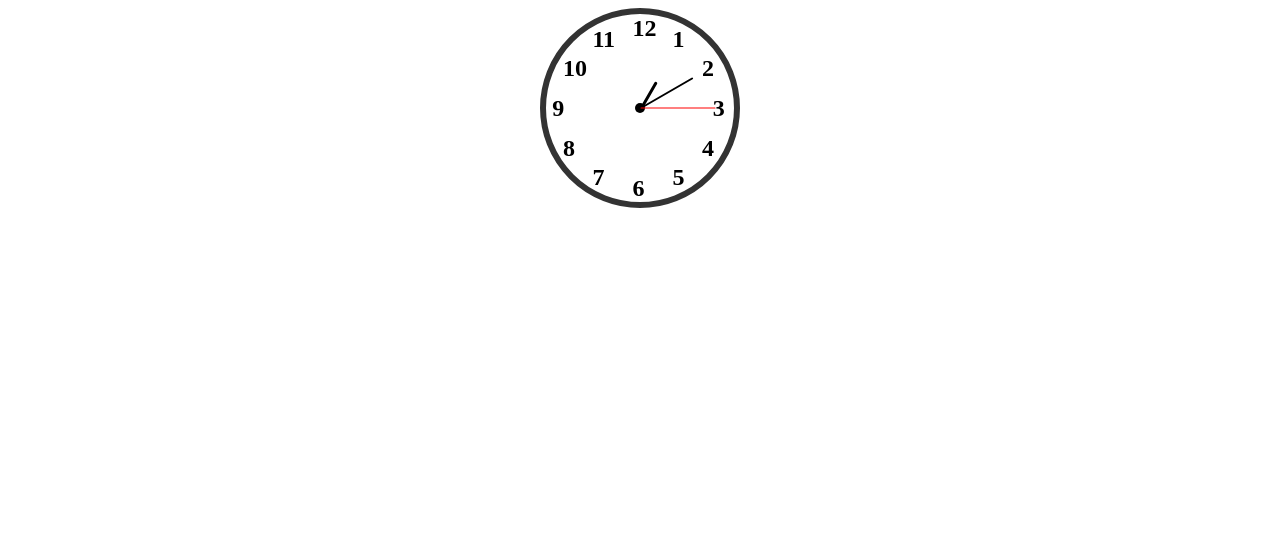
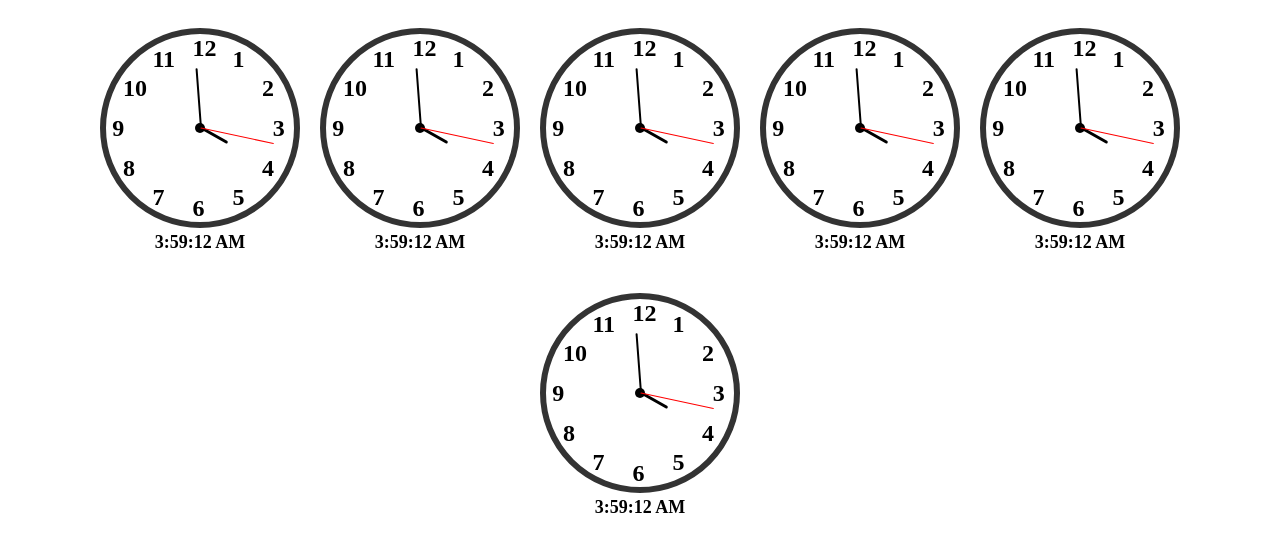
Before and after one commit to MoisGames/time-zone-clock-react-ts-redux, a React app: page / in a window 1280 px wide. Shown: the top 552 px of the page. Built offline with nearby package versions, Linux system fonts and the light colour scheme.

Commit message:
feat (Clock.tsx, ClockPage.tsx, Clock.css, ClockPage.css) добавил анимацию стрелок. добавил time-display ниже циферблата. Теперь все корректно отображается.

```diff
--- a/src/components/Clock/Clock.css
+++ b/src/components/Clock/Clock.css
@@ -1,7 +1,13 @@
 @import '../../styles/variables.css';
+
+.clock-container {
+  text-align: center;
+  margin-bottom: 20px;
+}
 
 .clock {
   position: relative;
+  display: inline-block;
   width: calc(var(--clock-size) - var(--clock-border-width) * 2);
   height: calc(var(--clock-size) - var(--clock-border-width) * 2);
   border: var(--clock-border-color) solid var(--clock-border-width);
@@ -41,7 +47,6 @@
   height: calc(var(--minute-hand-length) / 2);
   background-color: var(--clock-hand-color);
   border-radius: 4px;
-  transform: rotate(30deg);
 }
 
 .minute-hand {
@@ -49,7 +54,6 @@
   height: var(--minute-hand-length);
   background-color: var(--clock-hand-color);
   border-radius: 4px;
-  transform: rotate(60deg);
 }
 
 .second-hand {
@@ -57,7 +61,12 @@
   height: var(--second-hand-length);
   background-color: red;
   border-radius: 2px;
-  transform: rotate(90deg);
+}
+
+.time-display {
+  font-size: 18px;
+  font-weight: bold;
+  color: var(--clock-hand-color);
 }
 
 .number {
--- a/src/components/Clock/Clock.tsx
+++ b/src/components/Clock/Clock.tsx
@@ -1,8 +1,41 @@
-import React from 'react';
+import React, { useEffect, useRef } from 'react';
 import './Clock.css';
 
 const Clock: React.FC = () => {
+  const hourHandRef = useRef<HTMLDivElement>(null);
+  const minuteHandRef = useRef<HTMLDivElement>(null);
+  const secondHandRef = useRef<HTMLDivElement>(null);
+
+  useEffect(() => {
+    const updateClock = () => {
+      const now = new Date();
+      const hours = now.getHours() % 12;
+      const minutes = now.getMinutes();
+      const seconds = now.getSeconds();
+
+      const hourRotation = (hours + minutes / 60) * 30;
+      const minuteRotation = (minutes + seconds / 60) * 6;
+      const secondRotation = seconds * 6;
+
+      if (hourHandRef.current) {
+        hourHandRef.current.style.transform = `rotate(${hourRotation}deg)`;
+      }
+      if (minuteHandRef.current) {
+        minuteHandRef.current.style.transform = `rotate(${minuteRotation}deg)`;
+      }
+      if (secondHandRef.current) {
+        secondHandRef.current.style.transform = `rotate(${secondRotation}deg)`;
+      }
+    };
+
+    const intervalId = setInterval(updateClock, 1000);
+    updateClock();
+
+    return () => clearInterval(intervalId);
+  }, []);
+
   return (
+    <div className="clock-container">
       <div className="clock">
         {Array.from({ length: 12 }, (_, i) => (
           <div className="number" key={i}>
@@ -11,10 +44,12 @@ const Clock: React.FC = () => {
         ))}
         <div className="center-dot"></div>
         <div className="hands-container">
-        <div className="hand hour-hand"></div>
-        <div className="hand minute-hand"></div>
-        <div className="hand second-hand"></div>
+          <div className="hand hour-hand" ref={hourHandRef}></div>
+          <div className="hand minute-hand" ref={minuteHandRef}></div>
+          <div className="hand second-hand" ref={secondHandRef}></div>
         </div>
+      </div>
+      <div className="time-display">{new Date().toLocaleTimeString()}</div>
     </div>
   );
 };
--- a/src/pages/ClockPage.css
+++ b/src/pages/ClockPage.css
@@ -1,7 +1,7 @@
 .page-container {
-    display: flex;
-    justify-content: center;
-    align-items: center;
-    height: auto;
-    width: 100%;
-  }
+  display: flex;
+  flex-wrap: wrap;
+  justify-content: center;
+  gap: 20px;
+  padding: 20px;
+}
--- a/src/pages/ClockPage.tsx
+++ b/src/pages/ClockPage.tsx
@@ -6,6 +6,11 @@ const ClockPage: React.FC = () => {
   return (
     <main className="page-container">
       <Clock />
+      <Clock />
+      <Clock />
+      <Clock />
+      <Clock />
+      <Clock />
     </main>
   );
 };
```
Lines whose indentation alone changed are shown as unchanged.
